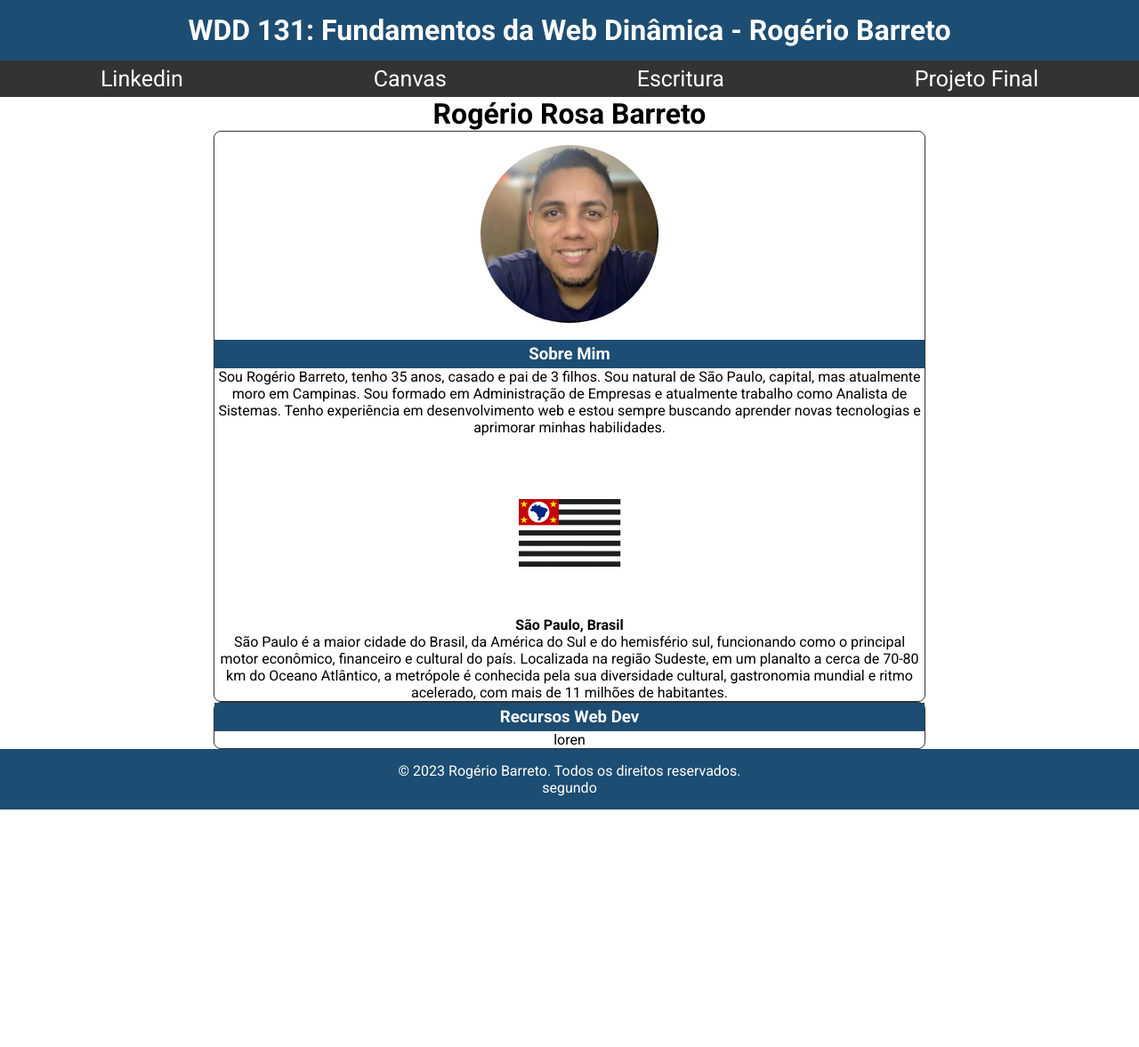
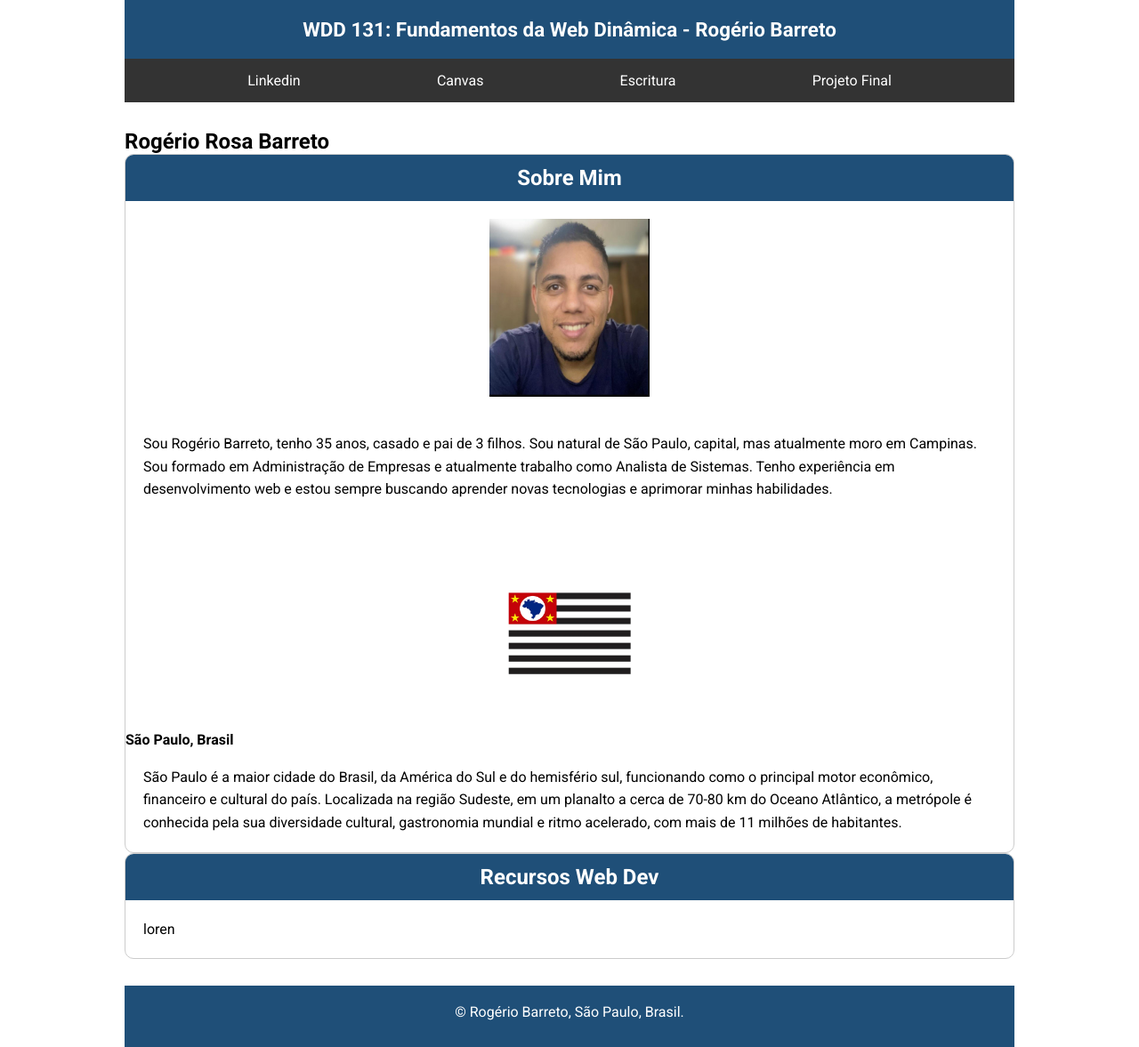
Before and after one commit to rogerbarreto27/wdd131, a plain HTML site: page index.html in a window 1280 px wide. Shown: the whole page at 89% size. Before the commit the page ends 910 px from the top, so only its background shows below. Drawn offline with Linux system fonts and the light colour scheme.

Commit message:
atualização

```diff
--- a/estilos/base.css
+++ b/estilos/base.css
@@ -13,70 +13,98 @@
 }
 
 header {
-  display: block;
+  max-width: 1000px;
+  margin: 0 auto;
+}
+
+main {
+  max-width: 1000px;
+  margin: 30px auto;
+}
+
+/* HEADER */
+
+header h1 {
+  background: #1f4f78;
+  color: #fff;
   text-align: center;
-  background: var(--cor-destaque1);
+  padding: 20px;
+  font-size: 1.4rem;
+}
+
+nav {
+  background: #333;
   color: #fff;
 }
 
-.texto {
+nav ul {
+  list-style: none;
+  display: flex;
+  justify-content: space-evenly;
+}
+
+nav a {
+  display: block;
+  color: white;
+  text-decoration: none;
   padding: 15px;
 }
 
-.perfil {
-  border-radius: 50%;
-  margin: 15px;
-}
-footer {
-  display: block;
-  text-align: center;
-  padding: 15px;
-  background: var(--cor-destaque1);
-  color: #fff;
+nav a:hover {
+  background: #1f4f78;
 }
 
-a {
-  text-decoration: none;
-  color: #fff;
+/* MAIN */
+
+main h1 {
+  text-align: center;
+  margin: 30px 0;
+  font-size: 2.5rem;
 }
 
-.links {
-  display: flex;
-  justify-content: space-around;
-  background: var(--cor-destaque2);
-  color: #fff;
-  font-size: 25px;
-  padding: 6px;
+.cards {
+  display: grid;
+  grid-template-columns: 2fr 1fr;
+  gap: 20px;
 }
 
-main {
-  display: grid;
-  justify-items: center;
+.card {
+  background: white;
+  border: 1px solid #ccc;
+  border-radius: 10px;
+  overflow: hidden;
 }
 
-h3 {
-  background: var(--cor-destaque1);
-  color: #fff;
-  padding: 5px;
-}
-.card {
-  border: 1px solid var(--cor-destaque2);
-  border-radius: 8px;
+.card h2 {
+  background: #1f4f78;
+  color: white;
   text-align: center;
-  width: 800px;
-  height: auto;
+  padding: 12px;
 }
 
-.card1 {
-  border: 1px solid var(--cor-destaque2);
-  border-radius: 8px;
-  text-align: center;
-  width: 800px;
-  height: auto;
+.card img {
+  width: 180px;
+  display: block;
+  margin: 20px auto;
 }
 
-.bandeira {
-  height: 150px;
-  border-radius: 8px;
-  margin: 15px;
+.card p {
+  padding: 20px;
+  line-height: 1.6;
 }
+
+/* FOOTER */
+
+footer {
+  max-width: 1000px;
+  margin: 30px auto 0;
+  background: #1f4f78;
+  color: white;
+  text-align: center;
+  padding: 20px;
+}
+
+#ultimaModificacao {
+  color: yellow;
+  margin-top: 10px;
+}
--- a/index.html
+++ b/index.html
@@ -16,20 +16,26 @@
 
 <body>
     <header>
-        <h1 class="texto">WDD 131: Fundamentos da Web Dinâmica - Rogério Barreto</h1>
-        <nav class="links">
-            <a href="https://www.linkedin.com/in/rogerio-barreto/">Linkedin</a>
-            <a href="https://byupw.instructure.com/">Canvas</a>
-            <a href="https://www.churchofjesuschrist.org/study/scriptures/bofm/1-ne/3?lang=por">Escritura</a>
-            <a href="">Projeto Final</a>
+        <h1>
+            <span> WDD 131: Fundamentos da Web Dinâmica</span>
+            - Rogério Barreto
+        </h1>
+        <nav>
+            <ul>
+                <li><a href="https://www.linkedin.com/in/rogerio-barreto/">Linkedin</a></li>
+                <li><a href="https://byupw.instructure.com/">Canvas</a></li>
+                <li><a href="https://www.churchofjesuschrist.org/study/scriptures/bofm/1-ne/3?lang=por">Escritura</a>
+                </li>
+                <li><a href="">Projeto Final</a></li>
+            </ul>
         </nav>
     </header>
     <main>
-        <h1>Rogério Rosa Barreto</h1>
-        <nav class="divisao">
+        <h2>Rogério Rosa Barreto</h2>
+        <div class="divisao">
             <section class="card">
+                <h2>Sobre Mim</h2>
                 <img class="perfil" src="imagens/perfil.jpg" alt="Foto de Rogério Barreto" width="200" height="200">
-                <h3>Sobre Mim</h3>
                 <p>Sou Rogério Barreto, tenho 35 anos, casado e pai de 3 filhos. Sou natural de São Paulo, capital, mas
                     atualmente moro em Campinas. Sou formado em Administração de Empresas e atualmente trabalho como
                     Analista de Sistemas. Tenho experiência em desenvolvimento web e estou sempre buscando aprender
@@ -43,16 +49,17 @@
                     planalto a cerca de 70-80 km do Oceano Atlântico, a metrópole é conhecida pela sua diversidade
                     cultural, gastronomia mundial e ritmo acelerado, com mais de 11 milhões de habitantes.</p>
             </section>
-            <section class="card1">
-                <h3>Recursos Web Dev</h3>
+            <section class="card">
+                <h2>Recursos Web Dev</h2>
                 <p>loren</p>
             </section>
-        </nav>
+        </div>
     </main>
     <footer>
-        <p>&copy; 2023 Rogério Barreto. Todos os direitos reservados.</p>
-        <span id="anoatual"></span>
-        <p id="ultimaModificacao"> segundo</p>
+        <p>
+            &copy; <span id="anoatual"></span>Rogério Barreto, São Paulo, Brasil.
+        </p>
+        <p id="ultimaModificacao"></p>
     </footer>
 </body>
 
```
